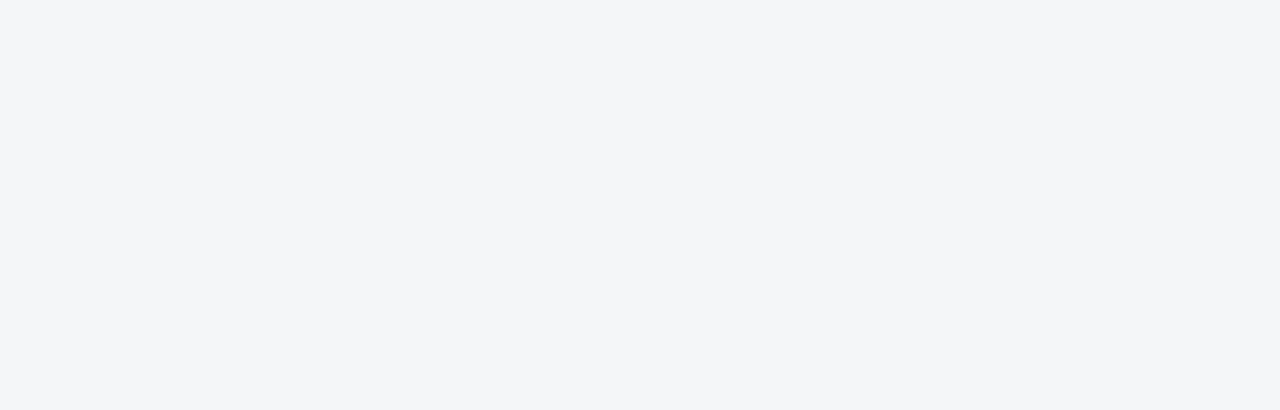
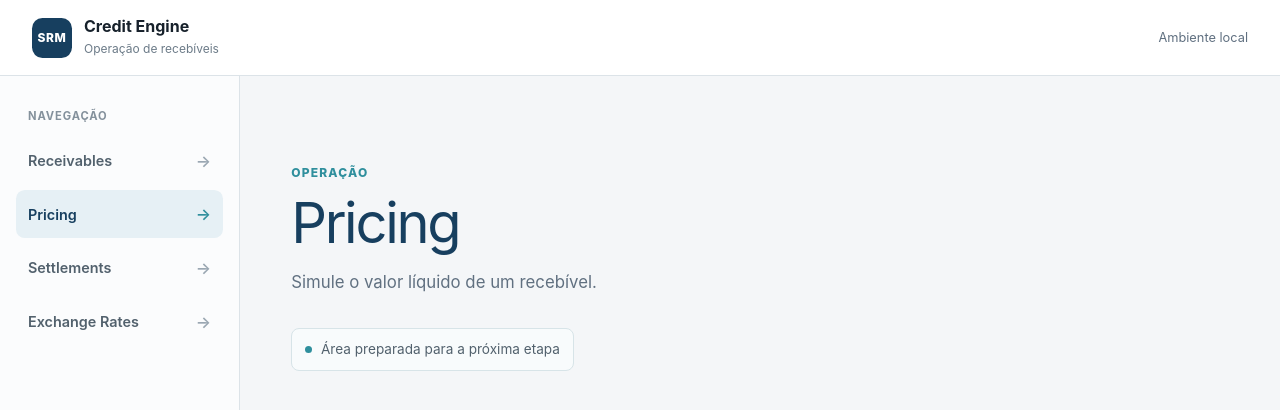
Before and after one commit to eusolomax/srm-credit-engine, an Angular app in the folder front-end/: page /pricing in a window 1280 px wide. Before the commit this address led to /. Shown: the top 410 px of the page. Built offline with nearby package versions, Linux system fonts and the light colour scheme.

Commit message:
feat: configure application routing;

```diff
--- a/front-end/src/app/app.routes.ts
+++ b/front-end/src/app/app.routes.ts
@@ -1,3 +1,67 @@
 import { Routes } from '@angular/router';
+import { AppShellComponent } from './layout/app-shell.component';
+import { PlaceholderPageComponent } from './features/placeholder/placeholder-page.component';
 
-export const routes: Routes = [];
+export const routes: Routes = [
+  {
+    path: '',
+    pathMatch: 'full',
+    redirectTo: 'receivables',
+  },
+  {
+    path: '',
+    component: AppShellComponent,
+    children: [
+      {
+        path: 'receivables',
+        component: PlaceholderPageComponent,
+        data: {
+          eyebrow: 'Operação',
+          title: 'Recebíveis',
+          description: 'Consulte e cadastre os recebíveis da operação.',
+        },
+      },
+      {
+        path: 'pricing',
+        component: PlaceholderPageComponent,
+        data: {
+          eyebrow: 'Operação',
+          title: 'Pricing',
+          description: 'Simule o valor líquido de um recebível.',
+        },
+      },
+      {
+        path: 'settlements',
+        component: PlaceholderPageComponent,
+        data: {
+          eyebrow: 'Acompanhamento',
+          title: 'Settlements',
+          description: 'Consulte o extrato de liquidações realizadas.',
+        },
+      },
+      {
+        path: 'exchange-rates',
+        component: PlaceholderPageComponent,
+        data: {
+          eyebrow: 'Configuração',
+          title: 'Exchange Rates',
+          description: 'Consulte e cadastre taxas de câmbio.',
+        },
+      },
+      {
+        path: 'not-found',
+        component: PlaceholderPageComponent,
+        data: {
+          eyebrow: 'Erro 404',
+          title: 'Página não encontrada',
+          description: 'A página solicitada não existe.',
+          notFound: true,
+        },
+      },
+      {
+        path: '**',
+        redirectTo: 'not-found',
+      },
+    ],
+  },
+];
--- /dev/null
+++ b/front-end/src/app/features/placeholder/placeholder-page.component.css
@@ -0,0 +1,62 @@
+:host {
+  display: block;
+}
+
+.placeholder-page {
+  max-width: 42rem;
+  padding: clamp(1.5rem, 5vw, 3rem) 0;
+}
+
+.eyebrow {
+  margin: 0 0 0.75rem;
+  color: #2f8f9d;
+  font-size: 0.75rem;
+  font-weight: 800;
+  letter-spacing: 0.1em;
+  text-transform: uppercase;
+}
+
+h1 {
+  margin: 0;
+  color: #173f5f;
+  font-size: clamp(2rem, 5vw, 3.5rem);
+  letter-spacing: -0.04em;
+  line-height: 1.05;
+}
+
+.description {
+  max-width: 34rem;
+  margin: 1rem 0 0;
+  color: #607080;
+  font-size: 1.05rem;
+  line-height: 1.6;
+}
+
+.coming-soon {
+  display: inline-flex;
+  align-items: center;
+  gap: 0.55rem;
+  margin-top: 2rem;
+  padding: 0.65rem 0.8rem;
+  border: 1px solid #d7e4e8;
+  border-radius: 0.5rem;
+  background: #f8fbfc;
+  color: #52616d;
+  font-size: 0.85rem;
+}
+
+.coming-soon-dot {
+  width: 0.45rem;
+  height: 0.45rem;
+  border-radius: 50%;
+  background: #2f8f9d;
+}
+
+.back-link {
+  display: inline-block;
+  margin-top: 2rem;
+  color: #173f5f;
+  font-weight: 700;
+  text-decoration: underline;
+  text-underline-offset: 0.2rem;
+}
--- /dev/null
+++ b/front-end/src/app/features/placeholder/placeholder-page.component.html
@@ -0,0 +1,14 @@
+<section class="placeholder-page" aria-labelledby="page-title">
+  <p class="eyebrow">{{ page.eyebrow }}</p>
+  <h1 id="page-title">{{ page.title }}</h1>
+  <p class="description">{{ page.description }}</p>
+
+  @if (page.notFound) {
+    <a class="back-link" routerLink="/receivables">Voltar para recebíveis</a>
+  } @else {
+    <div class="coming-soon" aria-label="Área em preparação">
+      <span class="coming-soon-dot" aria-hidden="true"></span>
+      Área preparada para a próxima etapa
+    </div>
+  }
+</section>
--- /dev/null
+++ b/front-end/src/app/features/placeholder/placeholder-page.component.ts
@@ -0,0 +1,20 @@
+import { Component, inject } from '@angular/core';
+import { ActivatedRoute, RouterLink } from '@angular/router';
+
+interface PlaceholderPageData {
+  eyebrow: string;
+  title: string;
+  description: string;
+  notFound?: boolean;
+}
+
+@Component({
+  selector: 'app-placeholder-page',
+  imports: [RouterLink],
+  templateUrl: './placeholder-page.component.html',
+  styleUrl: './placeholder-page.component.css',
+})
+export class PlaceholderPageComponent {
+  protected readonly page = inject(ActivatedRoute).snapshot
+    .data as PlaceholderPageData;
+}
```
Also changed, not shown: 1 other file (tests, documents, lock files or other folders).
